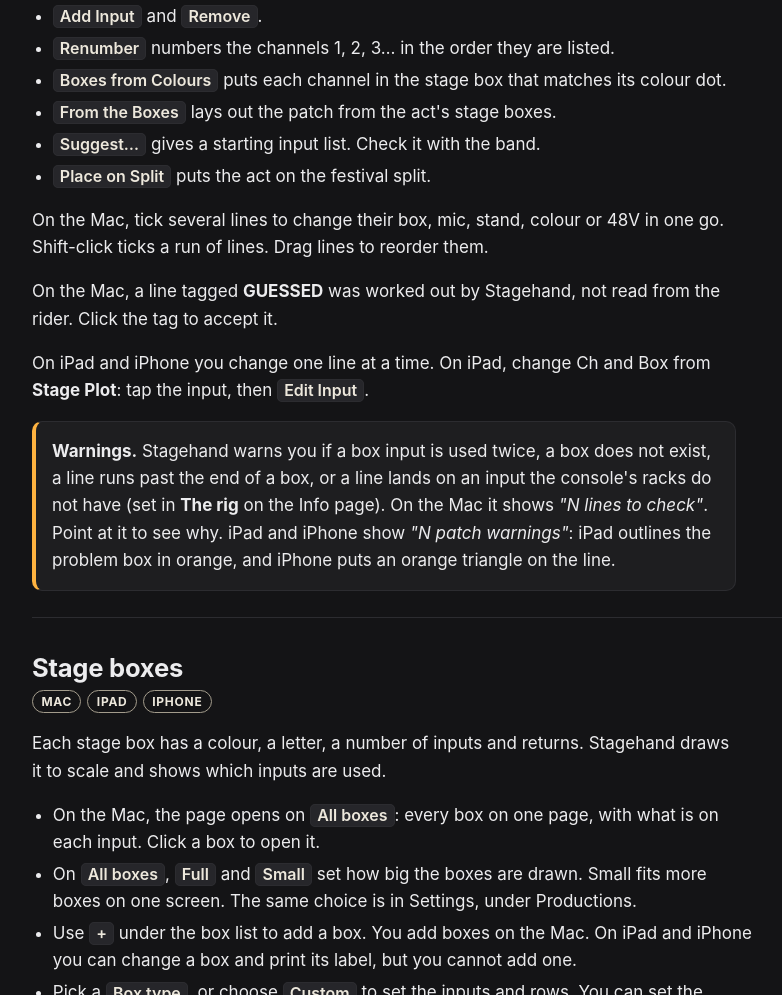
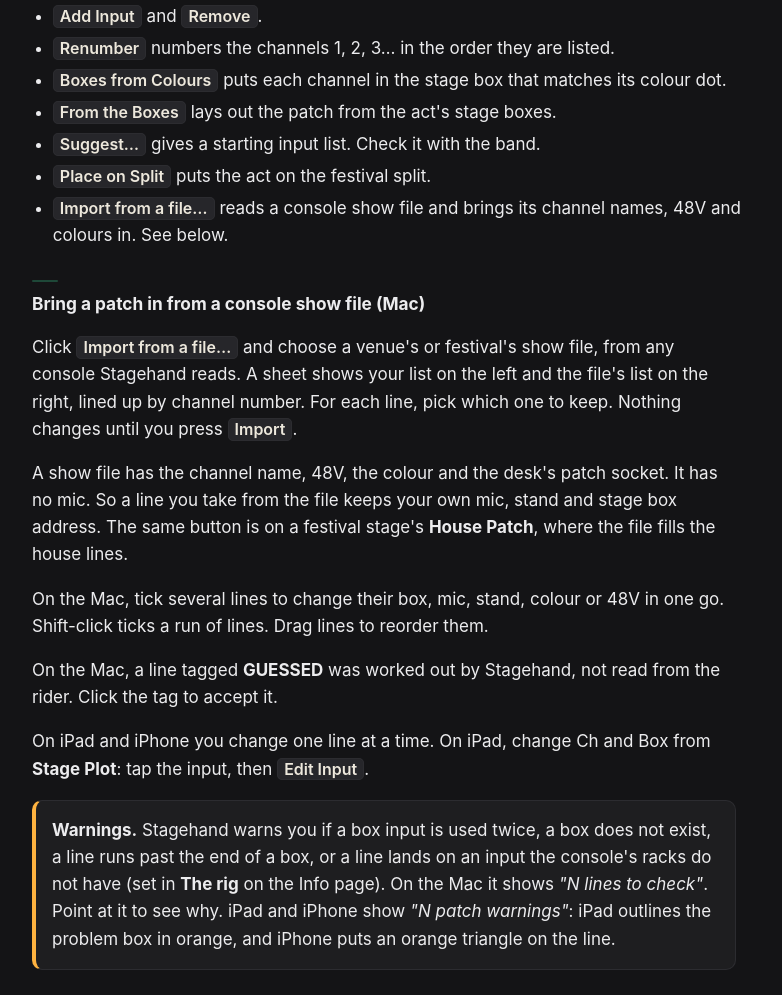
Before and after one commit to audiohawes/stagehand, a plain HTML site: page help/index.html in a window 1280 px wide. Shown: the part 7250-8245 px from the top of the page, without its empty margins (312-1094 px from the left). Drawn offline with Linux system fonts and the light colour scheme.

Commit message:
Help: bring a patch in from a console show file
Co-Authored-By: Claude Fable 5.2 <noreply@anthropic.com>

```diff
--- a/help/index.html
+++ b/help/index.html
@@ -341,7 +341,11 @@
         <li><span class="ui">From the Boxes</span> lays out the patch from the act's stage boxes.</li>
         <li><span class="ui">Suggest…</span> gives a starting input list. Check it with the band.</li>
         <li><span class="ui">Place on Split</span> puts the act on the festival split.</li>
+        <li><span class="ui">Import from a file…</span> reads a console show file and brings its channel names, 48V and colours in. See below.</li>
       </ul>
+      <h3 id="patchimport">Bring a patch in from a console show file (Mac)</h3>
+      <p>Click <span class="ui">Import from a file…</span> and choose a venue's or festival's show file, from any console Stagehand reads. A sheet shows your list on the left and the file's list on the right, lined up by channel number. For each line, pick which one to keep. Nothing changes until you press <span class="ui">Import</span>.</p>
+      <p>A show file has the channel name, 48V, the colour and the desk's patch socket. It has no mic. So a line you take from the file keeps your own mic, stand and stage box address. The same button is on a festival stage's <b>House Patch</b>, where the file fills the house lines.</p>
       <p>On the Mac, tick several lines to change their box, mic, stand, colour or 48V in one go. Shift-click ticks a run of lines. Drag lines to reorder them.</p>
       <p>On the Mac, a line tagged <b>GUESSED</b> was worked out by Stagehand, not read from the rider. Click the tag to accept it.</p>
       <p>On iPad and iPhone you change one line at a time. On iPad, change Ch and Box from <b>Stage Plot</b>: tap the input, then <span class="ui">Edit Input</span>.</p>
```
